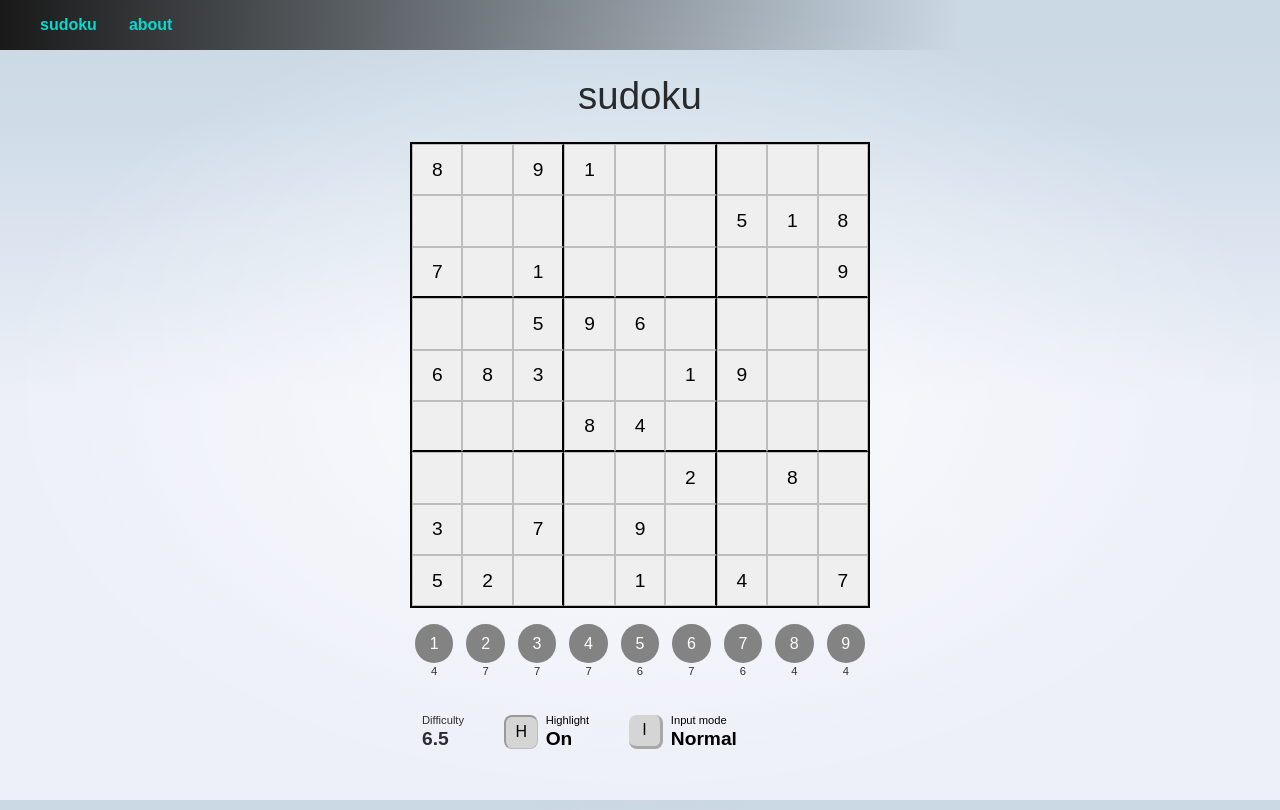
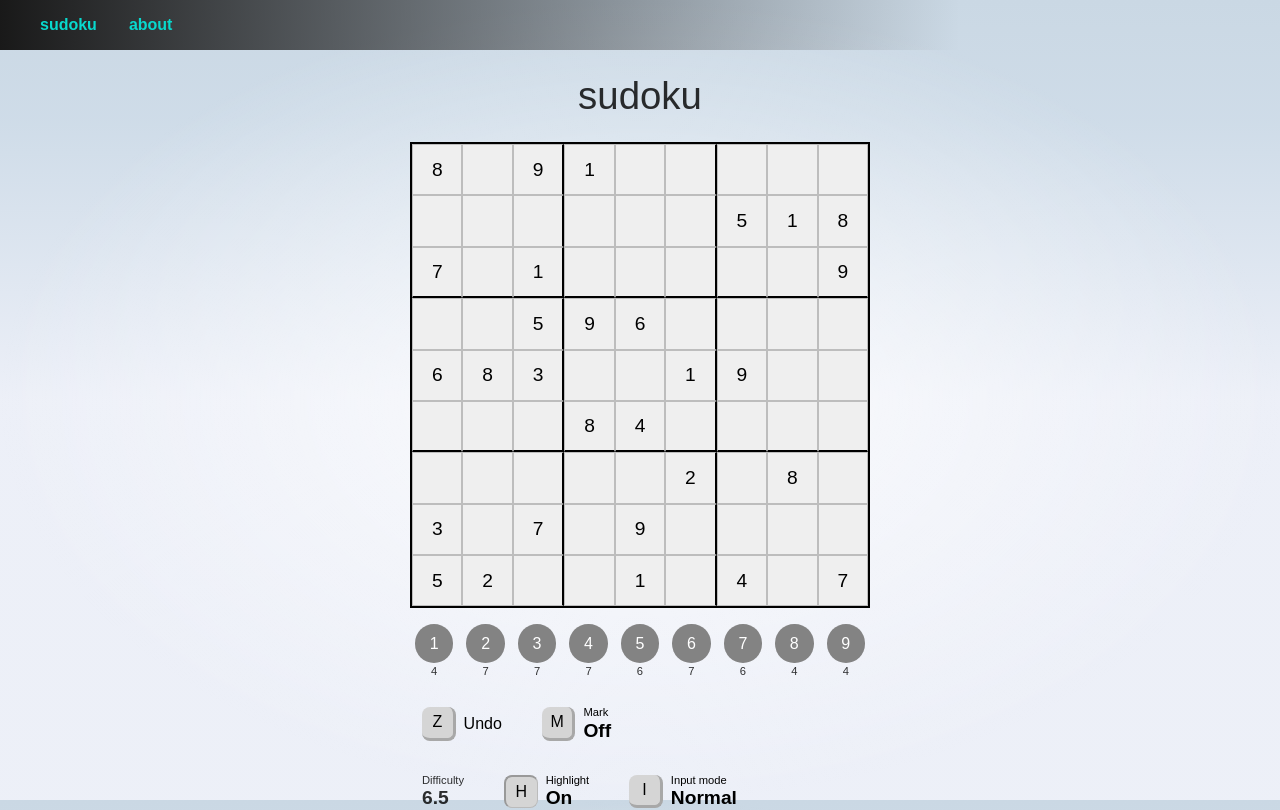
Before and after one commit to johngohrw/sudoku-solver, a SvelteKit app: page / in a window 1280 px wide. Shown: the top 810 px of the page. Built offline with nearby package versions, Linux system fonts and the light colour scheme.

Commit message:
feat: undo button

```diff
--- a/src/components/SudokuGame.svelte
+++ b/src/components/SudokuGame.svelte
@@ -11,6 +11,9 @@
 
 	// shows debug panel if true
 	let debugMode = false;
+
+	// marking mode
+	let markMode = false;
 
 	// highlight active number(in mouse/keyboard mode)
 	// and active cell's number(only in keyboard mode)
@@ -53,6 +56,9 @@
 			previousBoards = previousBoards.slice(0, -1);
 		}
 	};
+
+	// cosmetic purposes
+	let isUndoPressed = false;
 
 	// keeps track of the remaining count for each number
 	$: numberCount = game?.board?.reduce(
@@ -136,7 +142,17 @@
 		} else if ('hH'.includes(event.key)) {
 			highlight = !highlight;
 		} else if ('zZ'.includes(event.key)) {
+			isUndoPressed = true;
 			restorePreviousBoard();
+		} else if (' Mm'.includes(event.key)) {
+			markMode = !markMode;
+		}
+	}
+
+	function keyup(event) {
+		if (event.metaKey) return;
+		if ('zZ'.includes(event.key)) {
+			isUndoPressed = false;
 		}
 	}
 
@@ -155,7 +171,7 @@
 	}
 </script>
 
-<svelte:window on:keydown={keydown} />
+<svelte:window on:keydown={keydown} on:keyup={keyup} />
 
 <div class="container">
 	{#if debugMode}
@@ -229,6 +245,33 @@
 					</div>
 				</div>
 			{/each}
+		</div>
+		<div class="tools">
+			<button
+				on:click={restorePreviousBoard}
+				on:mousedown={() => {
+					isUndoPressed = true;
+				}}
+				on:mouseup={() => {
+					isUndoPressed = false;
+				}}
+				class="buttonField"
+			>
+				<div class="keyButton {isUndoPressed && 'active'}">Z</div>
+				<div class="fieldName">Undo</div>
+			</button>
+			<button
+				on:click={() => {
+					markMode = !markMode;
+				}}
+				class="toggleField"
+			>
+				<div class="keyButton {markMode && 'active'}">M</div>
+				<div class="innerFlex">
+					<div class="fieldName">Mark</div>
+					<div class="fieldValue">{markMode ? 'On' : 'Off'}</div>
+				</div>
+			</button>
 		</div>
 		<div class="stats">
 			<div class="field">
@@ -340,7 +383,7 @@
 			display: flex;
 			justify-content: space-around;
 			flex-wrap: wrap;
-			margin-bottom: 1rem;
+			margin-bottom: 0.5rem;
 
 			.numberWrapper {
 				display: flex;
@@ -388,9 +431,14 @@
 			}
 		}
 
+		.tools {
+			display: flex;
+			margin-bottom: 0.5rem;
+		}
+
 		.stats {
 			display: flex;
-			margin-bottom: 1rem;
+			margin-bottom: 5rem;
 		}
 	}
 
@@ -408,7 +456,8 @@
 		}
 	}
 
-	.toggleField {
+	.toggleField,
+	.buttonField {
 		display: flex;
 		flex-direction: row;
 		align-items: center;
@@ -443,8 +492,9 @@
 			border-bottom: 3px solid #a8a8a8;
 			border-right: 3px solid #a8a8a8;
 			border-radius: 8px;
-			width: 2.1rem;
+			min-width: 2.1rem;
 			height: 2.1rem;
+			padding: 0 0.5rem;
 			margin-right: 0.5rem;
 
 			&.active {
@@ -456,13 +506,22 @@
 			}
 		}
 
-		.fieldName {
-			font-size: 0.7rem;
-			margin-bottom: 0.1rem;
-		}
 		.fieldValue {
 			font-size: 1.2rem;
 			font-weight: 600;
 		}
 	}
+
+	.toggleField {
+		.fieldName {
+			font-size: 0.7rem;
+			margin-bottom: 0.1rem;
+		}
+	}
+
+	.buttonField {
+		.fieldName {
+			font-size: 1rem;
+		}
+	}
 </style>
```
